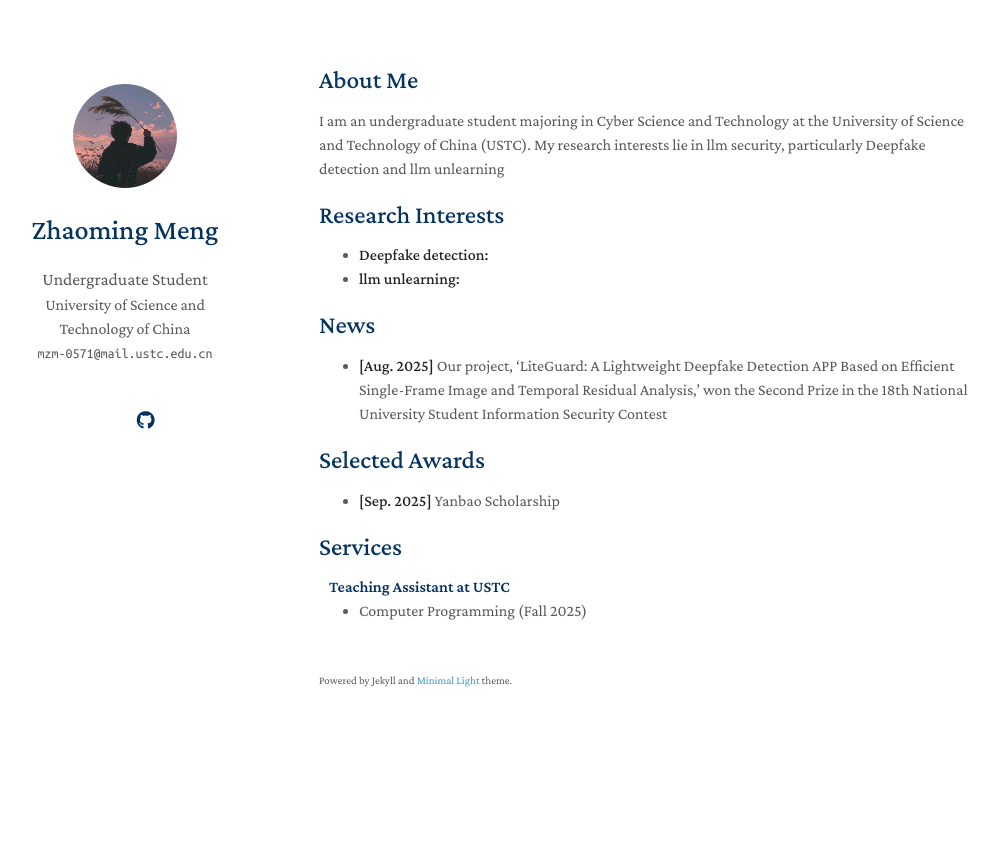
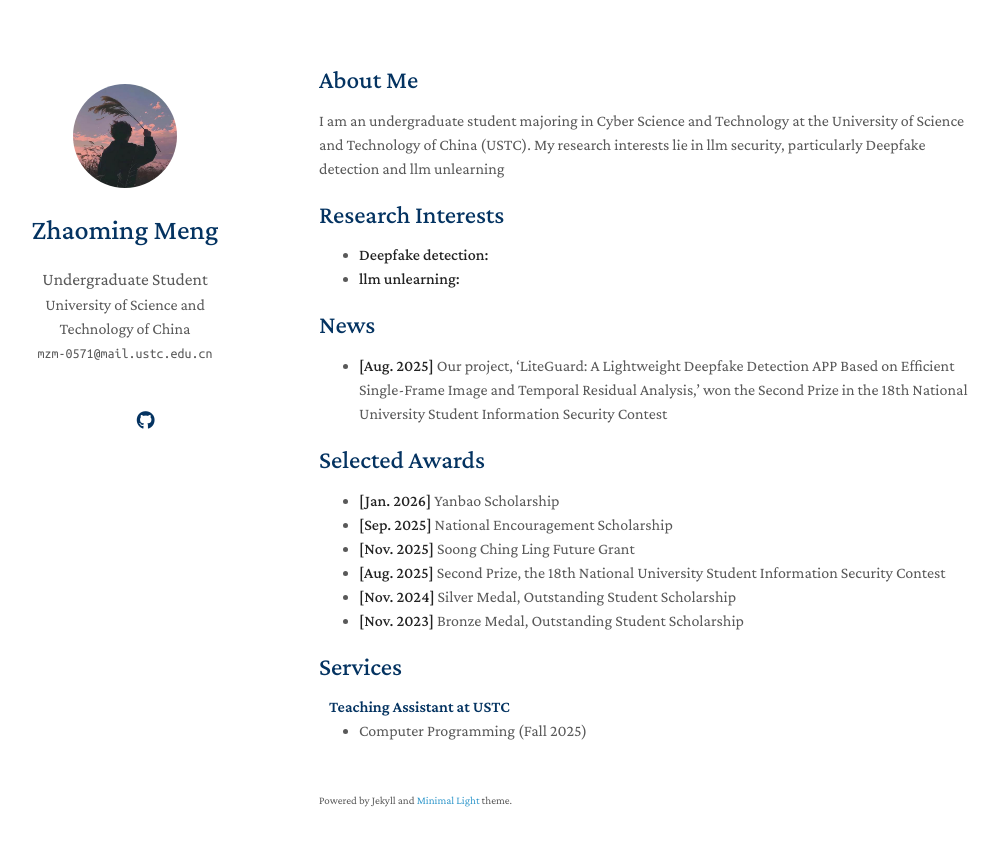
Before and after one commit to Troymzm/Troymzm.github.io, a Jekyll site: the page built from index.md, in a window 1280 px wide. Shown: the top 846 px of the page, without its empty margins (151-1149 px from the left). Built offline with Jekyll 4.4.1, drawn with Linux system fonts in a browser that asks for light colours; a style sheet for code colours, icons or effects is not loaded; our own code applies the rules of GitHub Pages for plain Markdown files.

Commit message:
Update index.md

```diff
--- a/index.md
+++ b/index.md
@@ -16,6 +16,11 @@ I am an undergraduate student majoring in Cyber Science and Technology at the Un
 - **[Aug. 2025]** Our project, 'LiteGuard: A Lightweight Deepfake Detection APP Based on Efficient Single-Frame Image and Temporal Residual Analysis,' won the Second Prize in the 18th National University Student Information Security Contest
 
 ## Selected Awards
-  - **[Sep. 2025]** Yanbao Scholarship
+  - **[Jan. 2026]** Yanbao Scholarship
+  - **[Sep. 2025]** National Encouragement Scholarship
+  - **[Nov. 2025]** Soong Ching Ling Future Grant
+  - **[Aug. 2025]** Second Prize, the 18th National University Student Information Security Contest
+  - **[Nov. 2024]** Silver Medal, Outstanding Student Scholarship
+  - **[Nov. 2023]** Bronze Medal, Outstanding Student Scholarship
 
 {% include_relative _includes/services.md %}
```
